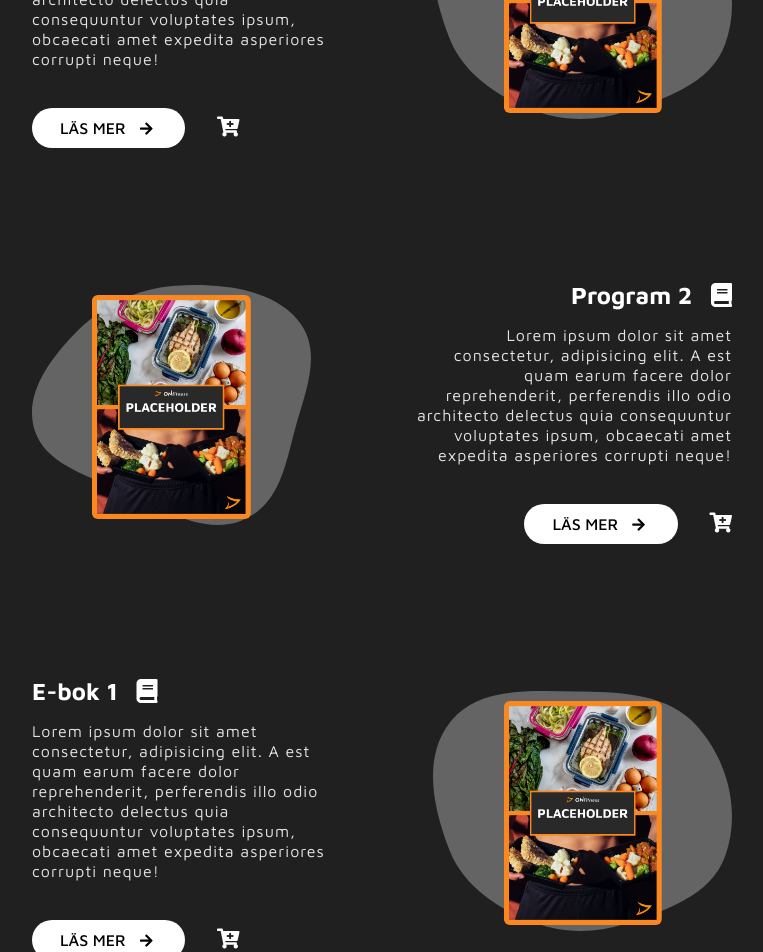
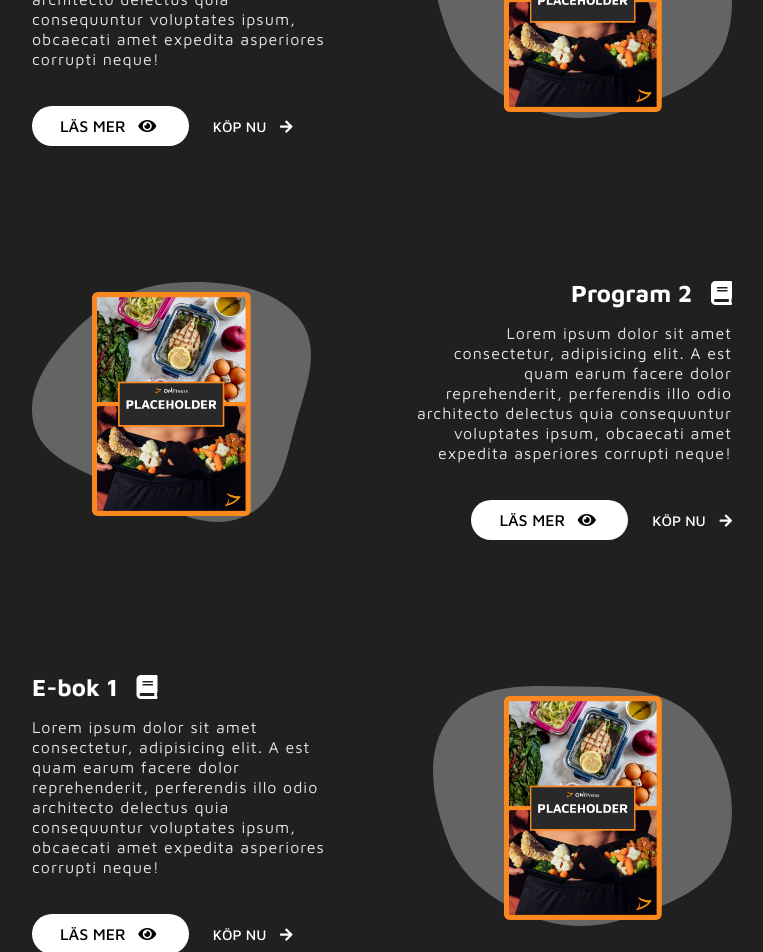
Before and after one commit to olivernygren/online-coaching-site, a React (Create React App) app: page / in a window 1280 px wide. Shown: the part 3600-4552 px from the top of the page, without its empty margins (258-1021 px from the left). Built offline with nearby package versions, Linux system fonts and the light colour scheme.

Commit message:
added components for programs and changed links

```diff
--- a/src/components/Home.jsx
+++ b/src/components/Home.jsx
@@ -114,8 +114,8 @@ function Home() {
             <h3>Program 1 <i className="fas fa-book"></i> </h3>
             <p>Lorem ipsum dolor sit amet consectetur, adipisicing elit. A est quam earum facere dolor reprehenderit, perferendis illo odio architecto delectus quia consequuntur voluptates ipsum, obcaecati amet expedita asperiores corrupti neque!</p>
             <div className="buttons">
-              <Link to="/" className="home-oc-link">Läs mer <i className="fas fa-arrow-right"></i> </Link>
-              <i className="fas fa-cart-plus"></i>
+              <Link to="/e-books-and-programs/program-1" className="home-oc-link">Läs mer <i className="fas fa-eye" title="Läs mer"></i> </Link>
+              <a className="buy-now-link" href="https://buy.stripe.com/test_4gw8wQ8WT6sZ35KdQR" target="blank">Köp nu <i className="fas fa-arrow-right"></i> </a>
             </div>
           </div>
           <div className="image">
@@ -133,8 +133,8 @@ function Home() {
             <h3>Program 2 <i className="fas fa-book"></i> </h3>
             <p>Lorem ipsum dolor sit amet consectetur, adipisicing elit. A est quam earum facere dolor reprehenderit, perferendis illo odio architecto delectus quia consequuntur voluptates ipsum, obcaecati amet expedita asperiores corrupti neque!</p>
             <div className="buttons">
-              <Link to="/" className="home-oc-link">Läs mer <i className="fas fa-arrow-right"></i> </Link>
-              <i className="fas fa-cart-plus"></i>
+              <Link to="/e-books-and-programs/program-2" className="home-oc-link">Läs mer <i className="fas fa-eye" title="Läs mer"></i> </Link>
+              <a className="buy-now-link" href="https://buy.stripe.com/test_4gw8wQ8WT6sZ35KdQR" target="blank">Köp nu <i className="fas fa-arrow-right"></i> </a>
             </div>
           </div>
         </div>
@@ -144,8 +144,8 @@ function Home() {
             <h3>E-bok 1 <i className="fas fa-book"></i> </h3>
             <p>Lorem ipsum dolor sit amet consectetur, adipisicing elit. A est quam earum facere dolor reprehenderit, perferendis illo odio architecto delectus quia consequuntur voluptates ipsum, obcaecati amet expedita asperiores corrupti neque!</p>
             <div className="buttons">
-              <Link to="/" className="home-oc-link">Läs mer <i className="fas fa-arrow-right"></i> </Link>
-              <i className="fas fa-cart-plus"></i>
+              <Link to="/e-books-and-programs/e-book-1" className="home-oc-link">Läs mer <i className="fas fa-eye" title="Läs mer"></i> </Link>
+              <a className="buy-now-link" href="https://buy.stripe.com/test_4gw8wQ8WT6sZ35KdQR" target="blank">Köp nu <i className="fas fa-arrow-right"></i> </a>
             </div>
           </div>
           <div className="image">
@@ -163,8 +163,8 @@ function Home() {
             <h3>E-bok 2 <i className="fas fa-book"></i> </h3>
             <p>Lorem ipsum dolor sit amet consectetur, adipisicing elit. A est quam earum facere dolor reprehenderit, perferendis illo odio architecto delectus quia consequuntur voluptates ipsum, obcaecati amet expedita asperiores corrupti neque!</p>
             <div className="buttons">
-              <Link to="/" className="home-oc-link">Läs mer <i className="fas fa-arrow-right"></i> </Link>
-              <i className="fas fa-cart-plus"></i>
+              <Link to="/" className="home-oc-link">Läs mer <i className="fas fa-eye" title="Läs mer"></i> </Link>
+              <a className="buy-now-link" href="https://buy.stripe.com/test_4gw8wQ8WT6sZ35KdQR" target="blank">Köp nu <i className="fas fa-arrow-right"></i> </a>
             </div>
           </div>
         </div>
--- a/src/components/Layout.jsx
+++ b/src/components/Layout.jsx
@@ -15,6 +15,9 @@ import FAQ from './FAQ'
 import IntegrityPolicy from './IntegrityPolicy'
 import TermsAndConditions from './TermsAndConditions'
 import AboutMe from './AboutMe'
+import Program1 from './products/Program1'
+import Program2 from './products/Program2'
+import EBook1 from './products/EBook1'
 
 function Layout() {
   return (
@@ -25,6 +28,9 @@ function Layout() {
             <Route exact path='/' component={Home} />
             {/* <Route path='/login' component={Login} />
             <Route path='/register' component={Register} /> */}
+            <Route exact path='/e-books-and-programs/program-1' component={Program1} />
+            <Route exact path='/e-books-and-programs/program-2' component={Program2} />
+            <Route exact path='/e-books-and-programs/e-book-1' component={EBook1} />
             <Route path='/e-books-and-programs' component={EBooksAndPrograms} />
             <Route path='/online-coaching' component={OnlineCoaching} />
             <Route path='/personal-programs' component={PersonalPrograms} />
--- /dev/null
+++ b/src/components/products/EBook1.jsx
@@ -0,0 +1,11 @@
+import React from 'react'
+
+function EBook1() {
+  return (
+    <div>
+      ebok 1
+    </div>
+  )
+}
+
+export default EBook1
--- /dev/null
+++ b/src/components/products/Program1.jsx
@@ -0,0 +1,11 @@
+import React from 'react'
+
+function Program1() {
+  return (
+    <div>
+      hej
+    </div>
+  )
+}
+
+export default Program1
--- /dev/null
+++ b/src/components/products/Program2.jsx
@@ -0,0 +1,11 @@
+import React from 'react'
+
+function Program2() {
+  return (
+    <div>
+      p2
+    </div>
+  )
+}
+
+export default Program2
--- a/src/css/home.css
+++ b/src/css/home.css
@@ -13,7 +13,6 @@
 
 .home-oc-link:hover {
   background: var(--clr-main);
-  padding-left: 2.5rem;
 }
 
 .fa-globe {
@@ -309,6 +308,24 @@
   position: relative;
 }
 
+.home-ebooks-and-programs .fa-eye {
+  margin-left: .5rem;
+}
+
+.buy-now-link {
+  margin-left: 1.5rem;
+  color: white;
+  text-transform: uppercase;
+  font-weight: 500;
+  text-decoration: none;
+  font-size: .9rem;
+  transition: .35s ease-in-out;
+}
+
+.buy-now-link:hover {
+  color: var(--clr-main);
+}
+
 .blob-img {
   height: 15rem;
 }
@@ -365,18 +382,6 @@
   margin-left: .75rem;
 }
 
-.home-ebooks-and-programs .fa-cart-plus {
-  margin-left: 2rem;
-  font-size: 1.25rem;
-  cursor: pointer;
-  transition: .35s ease-in-out;
-}
-
-.home-ebooks-and-programs .fa-cart-plus:hover {
-  transform: scale(1.1);
-  color: var(--clr-main);
-}
-
 
 
 
```
